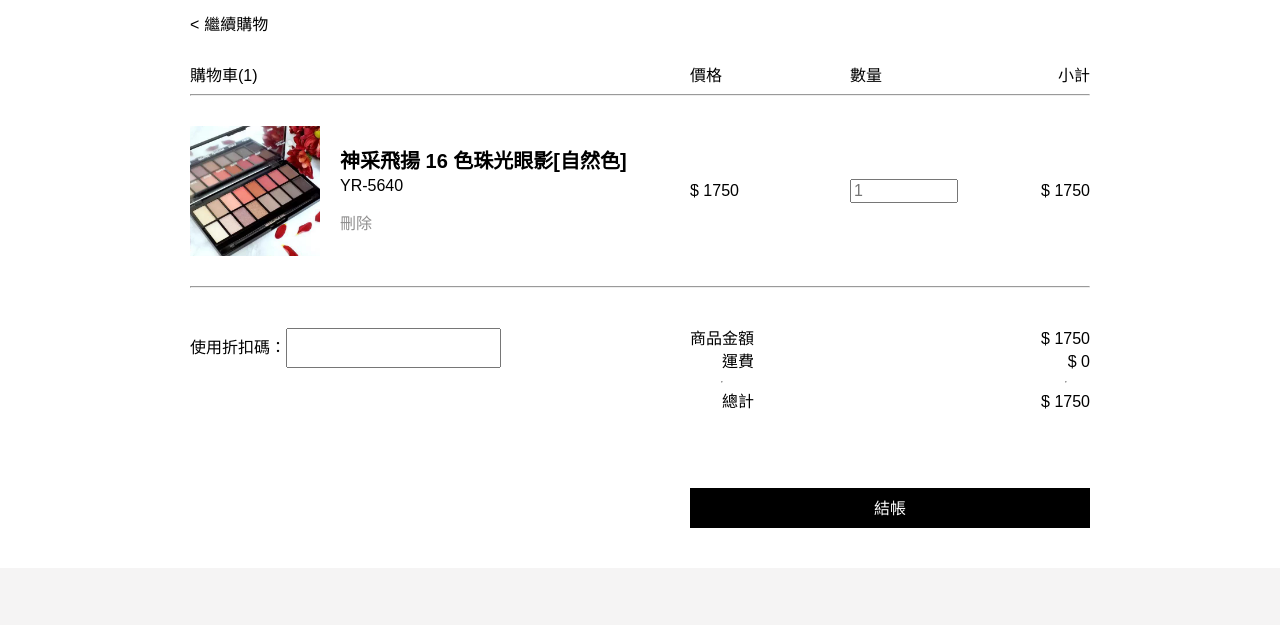
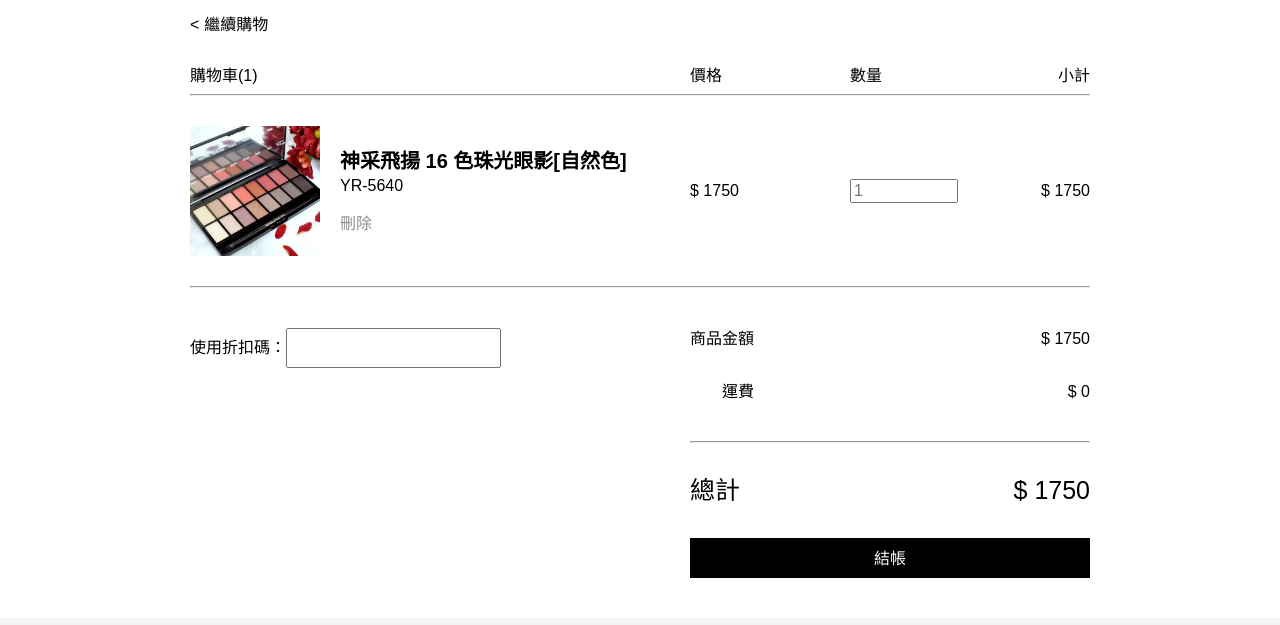
Before and after one commit to mf98190/HW1_chop_hand, a plain HTML site: page cart.html in a window 1280 px wide. Shown: the part 141-766 px from the top of the page. Drawn offline with Linux system fonts and the light colour scheme.

Commit message:
cart切板完成

```diff
--- a/cart.html
+++ b/cart.html
@@ -92,16 +92,19 @@
                         <ul>
                             <li>商品金額</li>
                             <li>運費</li>
-                            <hr />
-                            <li>總計</li>
                         </ul>
                     </div>
-                    <div class="cart-shoppingList-bottom-totalPrice-price">
+                    <div class="cart-shoppingList-bottom-totalPrice-fare">
                         <ul>
                             <li>$ 1750</li>
                             <li>$ 0</li>
-                            <hr />
-                            <li>$ 1750</li>
+                        </ul>
+                    </div>
+                    <hr />
+                    <div class="cart-shoppingList-bottom-totalPrice-price">
+                        <ul>
+                          <li>總計</li>
+                          <li>$ 1750</li>
                         </ul>
                     </div>
                     <button>結帳</button>
--- a/stylesheets/styles.scss
+++ b/stylesheets/styles.scss
@@ -471,10 +471,9 @@ a {
 .cart-shoppingList-bottom-totalPrice {
   flex: 1;
   position: relative;
-  height: 200px;
 
   button {
-    position: absolute;
+    display: block;
     bottom: 0;
     right: 0;
     width: 100%;
@@ -483,6 +482,10 @@ a {
     border: none;
     background: $main-color;
     color: #fff;
+
+    &:hover {
+      background: lighten($main-color, 30);
+    }
   }
 }
 
@@ -496,9 +499,13 @@ a {
     justify-content: space-between;
     text-align: end;
   }
+
+  li {
+    margin-bottom: 30px;
+  }
 }
 
-.cart-shoppingList-bottom-totalPrice-price {
+.cart-shoppingList-bottom-totalPrice-fare {
   display: inline-block;
   position: absolute;
   right: 0;
@@ -510,8 +517,23 @@ a {
     justify-content: space-between;
     text-align: end;
   }
+
+  li {
+    margin-bottom: 30px;
+  }
 }
 
+.cart-shoppingList-bottom-totalPrice-price {
+  margin: 30px 0;
+
+  ul {
+    @extend %nostyle-list;
+    display: flex;
+    justify-content: space-between;
+    text-align: end;
+    font-size: 25px;
+  }
+}
 
 .subscription {
   padding: 60px 0;
```
Also changed, not shown: item.html (+1 -1 lines), stylesheets/styles.css, 1 other file.
